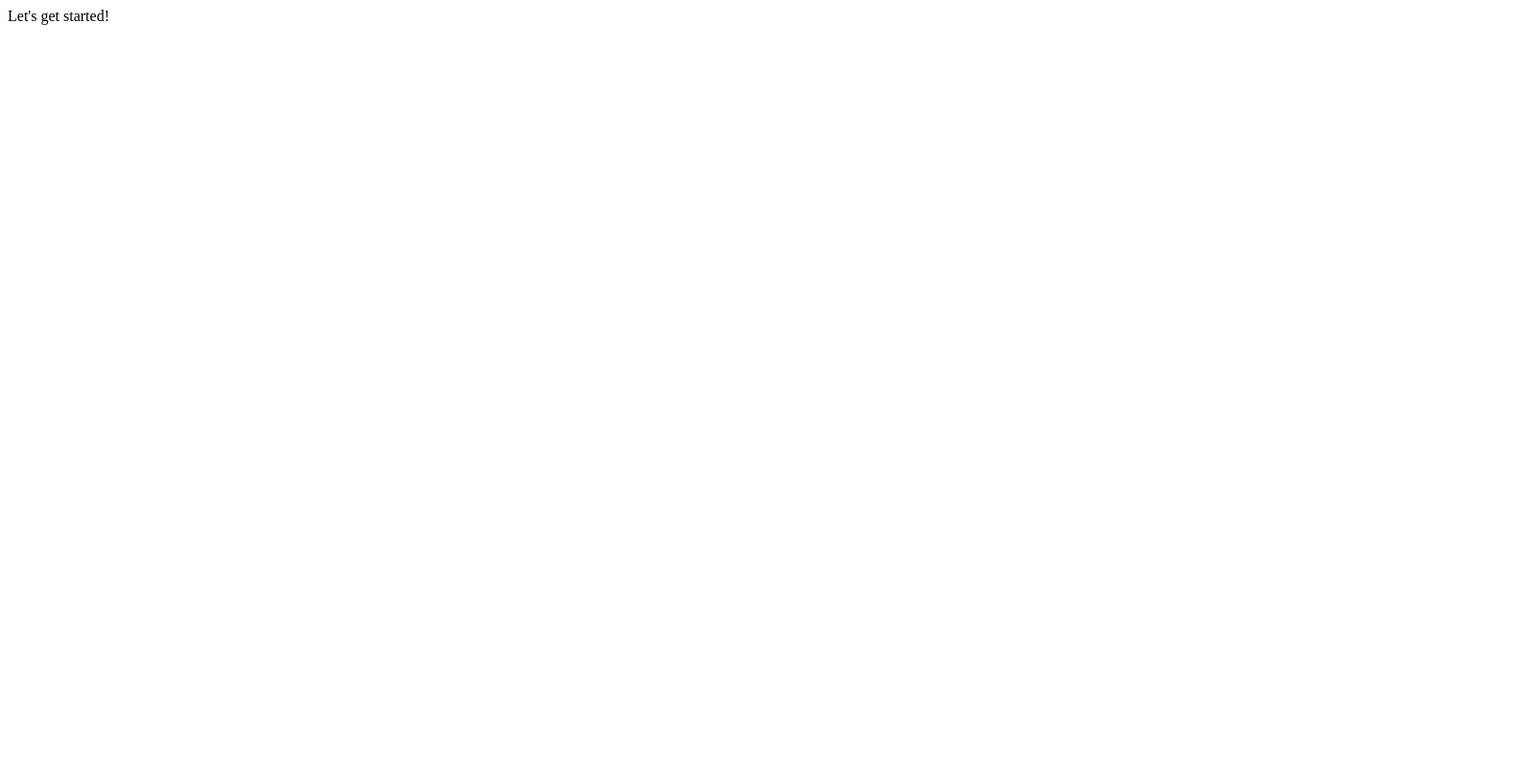
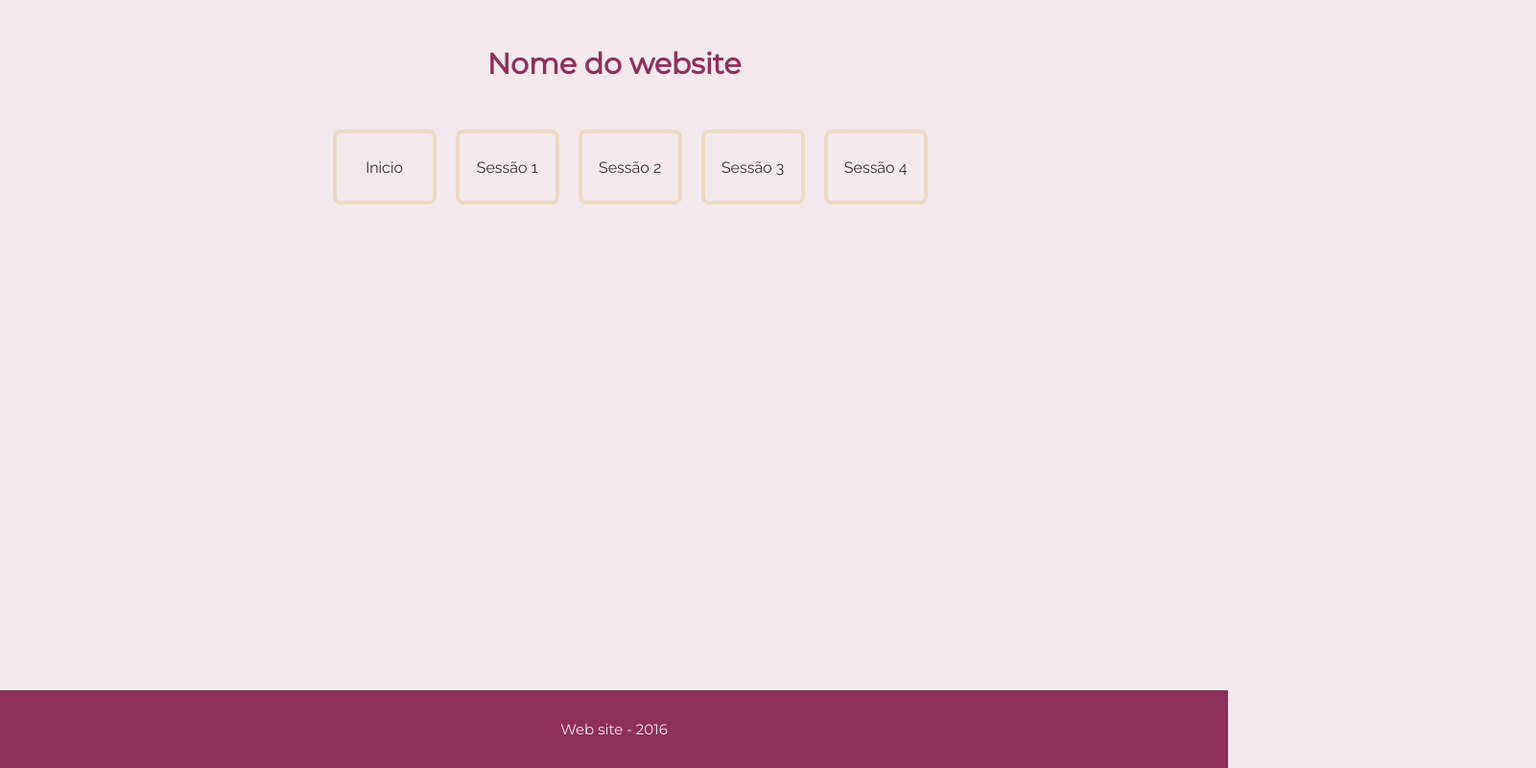
Before and after one commit to marceladuarte/site-template, a plain HTML site: page index.html in a window 1280 px wide. Shown: the whole page at 96% size, 1601 px wide, since content can reach past the window. Drawn offline with Linux system fonts and the light colour scheme.

Commit message:
home page design

```diff
--- a/index.html
+++ b/index.html
@@ -1,7 +1,89 @@
-<html>
+<!DOCTYPE html>
   <head>
+    <meta charset="utf-8">
+    <title>Nome do website</title>
+    <link rel="stylesheet" href="https://fonts.googleapis.com/css?family=Raleway">
+    <link rel="stylesheet" href="https://fonts.googleapis.com/css?family=Montserrat">
+    <style>
+      body {
+          /*background-color: #e1e3e4;*/
+          background-color: #F3E9ED;
+          color: #313131;
+          font-family:'Raleway';
+          display: block;
+      }
+
+      header {
+        padding: 10px;
+        color: #8F305B;
+      }
+
+      header, footer {
+        font-style: normal;
+        align-items: oblique;
+        font-family: "Montserrat", sans-serif;
+        font-size: 15px;
+      }
+
+      footer {
+        position: absolute;
+        right: 0;
+        bottom: 0;
+        left: 0;
+        padding: 1rem;
+        color: #F3E9ED;
+        /*background-color: #a8b6bf;*/
+        background-color: #8F305B;
+        text-align: center;
+      }
+
+      #menu {
+        margin-left: auto;
+        margin-right: auto;
+        min-width: 100%;
+        float: center;
+        margin-left: 26%;
+      }
+
+      .menu-item {
+        float: left;
+        margin: 10px;
+        padding: 10px;
+        min-width: 80px;
+        max-height: 50px;
+        height: 100px;
+        border: 4px solid black;
+        border-radius: 8px;
+        text-align: center;
+        border-color: #edd9c0;
+      }
+
+    </style>
   </head>
   <body>
-    Let's get started!
+    <header>
+      <h1><p align="center"> Nome do website</p></h1>
+    </header>
+
+    <div id="menu">
+      <div class="menu-item">
+        <p>Inicio</p>
+      </div>
+      <div class="menu-item">
+        <p>Sessão 1</p>
+      </div>
+      <div class="menu-item">
+        <p>Sessão 2</p>
+      </div>
+      <div class="menu-item">
+        <p>Sessão 3</p>
+      </div>
+      <div class="menu-item">
+        <p>Sessão 4</p>
+      </div>
+    </div>
+
+    <footer>
+      <p>Web site - 2016</p>
+    </footer>
   </body>
-</html>
```
